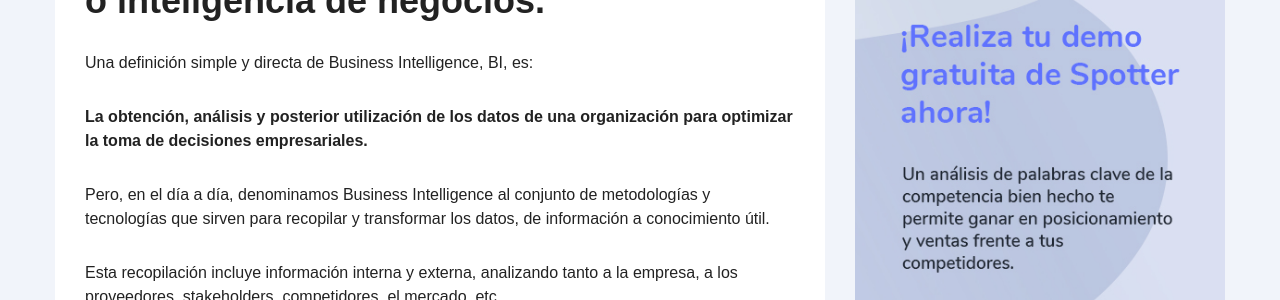
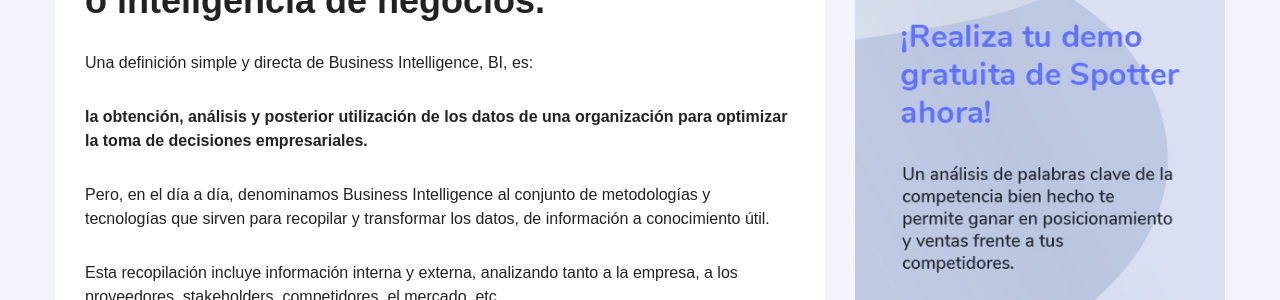
Before and after one commit to GearTranslations/spotter-blog, a Jekyll site: the page built from _posts/2020-05-15-que-es-business-intelligence-y-por-que-debe-importarte.md, in a window 1280 px wide and 900 px high, scrolled down 658 px. Shown: the part 152-452 px from the top of the window. Built offline with Jekyll 4.4.1, drawn with Linux system fonts in a browser that asks for light colours; nearby versions of some CDN libraries.

```diff
--- a/_posts/2020-05-15-que-es-business-intelligence-y-por-que-debe-importarte.md
+++ b/_posts/2020-05-15-que-es-business-intelligence-y-por-que-debe-importarte.md
@@ -11,7 +11,7 @@ share-img: /img/que-es-business-intelligence.jpg
 
 Una definición simple y directa de Business Intelligence, BI, es:
 
-**La obtención, análisis y posterior utilización de los datos de una organización para optimizar la toma de decisiones empresariales.**
+**la obtención, análisis y posterior utilización de los datos de una organización para optimizar la toma de decisiones empresariales.**
 
 Pero, en el día a día, denominamos Business Intelligence al conjunto de metodologías y tecnologías que sirven para recopilar y transformar los datos, de información a conocimiento útil.
 
```
